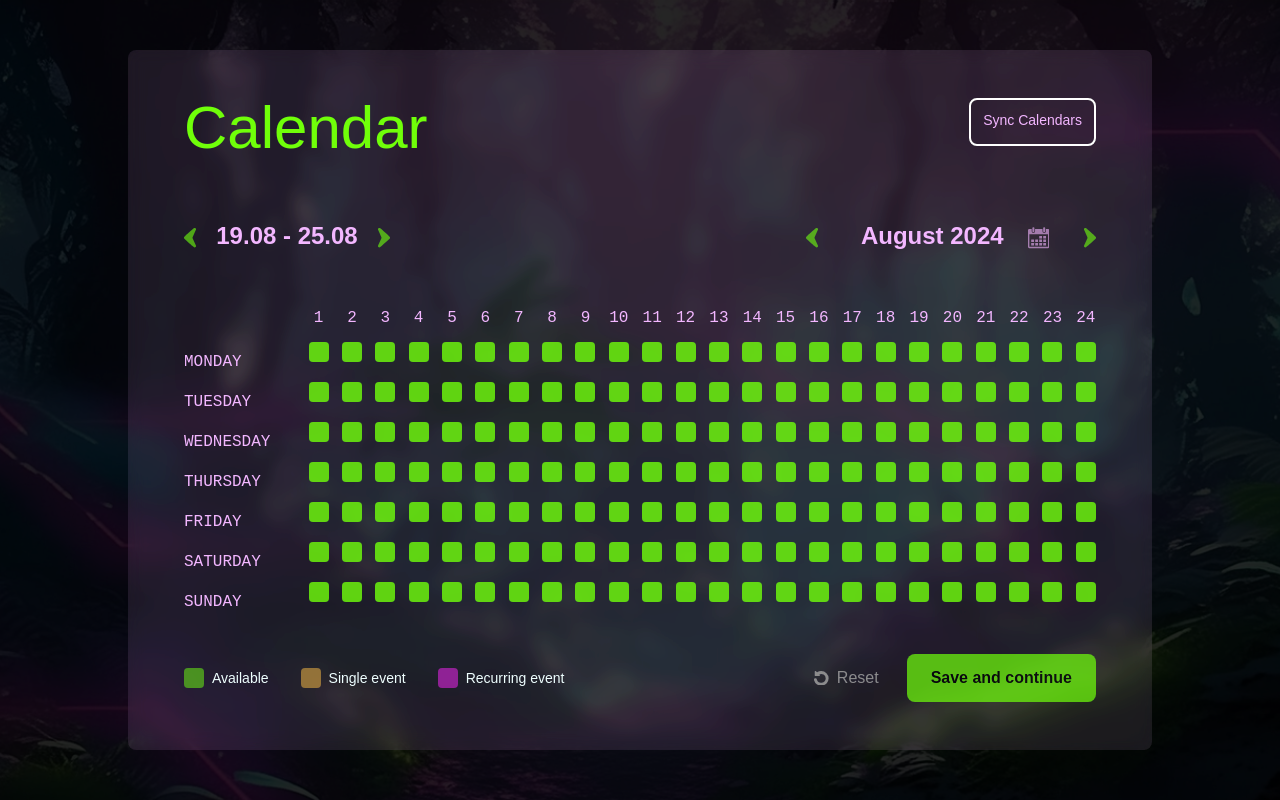
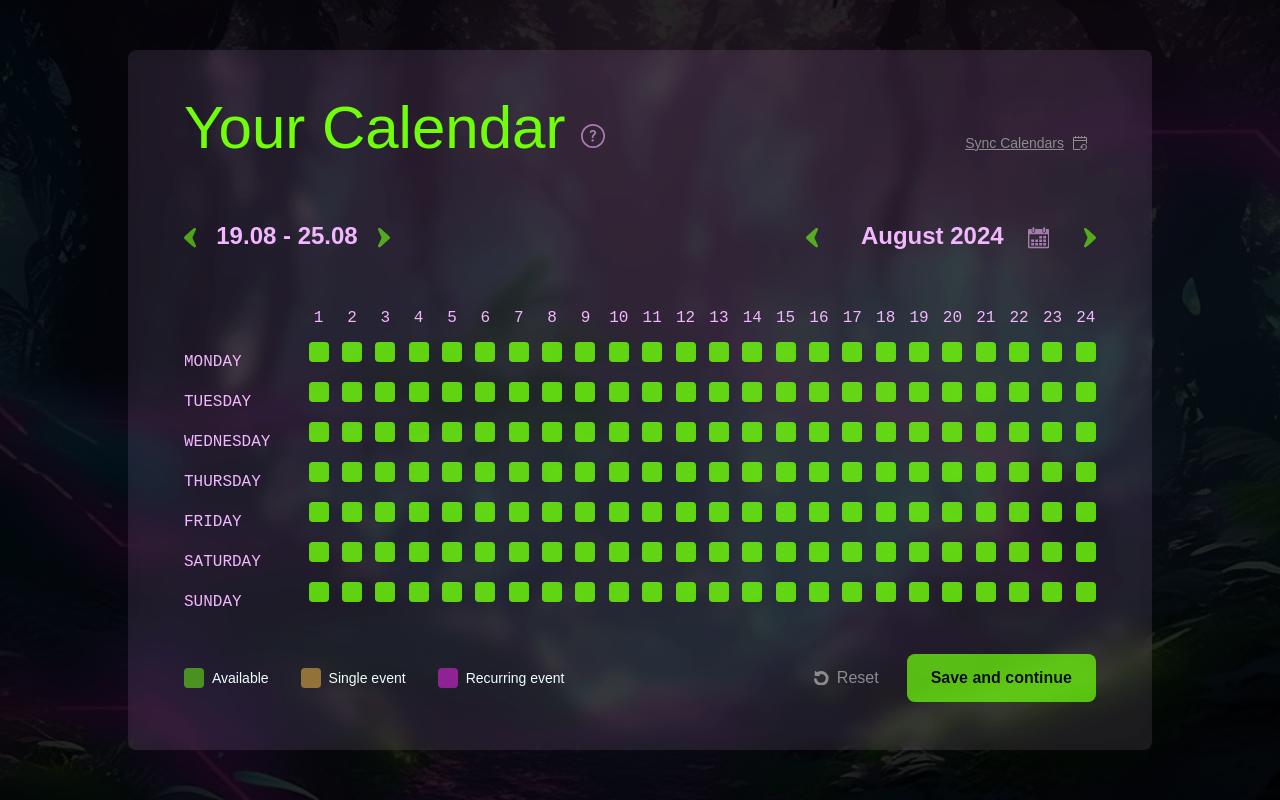
Before and after one commit to Visual-Riot/plaeen, a Next.js app: page /calendar in a window 1280 px wide. Built offline with nearby package versions, Linux system fonts and the light colour scheme; a web font is replaced by a local one.

Commit message:
restyled sync calendars button

```diff
--- a/src/app/(protected)/calendar/page.tsx
+++ b/src/app/(protected)/calendar/page.tsx
@@ -8,6 +8,8 @@ import ResetIcon from "@/components/icons/ResetIcon";
 import LeftArrow from "@/components/icons/LeftArrow";
 import RightArrow from "@/components/icons/RightArrow";
 import CalendarIcon from "@/components/icons/CalendarIcon";
+import HelpIcon from "@/components/icons/HelpIcon";
+import SyncCalendarsIcon from "@/components/icons/SyncCalendarsIcon";
 // import components and packages
 import PlayerCalendarWrapper from "@/components/calendar/PlayerCalendarWrapper";
 import CalendarDesktopWidget from "@/components/calendar/CalendarDesktopWidget";
@@ -123,19 +125,23 @@ export default function Page() {
       {/* frosted glass */}
       <div className="w-full lg:w-4/5 min-h-screen lg:min-h-4 bg-lightPurple bg-opacity-10 backdrop-filter backdrop-blur brightness-125 rounded-lg py-4 md:py-12 px-2 md:p-14">
         {/* HEADLINE ROW */}
-        <div className="flex justify-start md:justify-between">
-          <h1 className="pl-2 md:pl-0 text-7xl md:text-6xl text-green font-abolition text-center">
-            Calendar
-          </h1>
-          <div className="ml-4 md:ml-0 flex justify-center md:justify-end">
-            <OutlineButton
+        <div className="flex flex-col md:flex-row items-center md:items-baseline md:justify-between">
+          <div className="flex flex-row items-baseline gap-x-4">
+            <h1 className="pl-2 md:pl-0 text-7xl md:text-6xl text-green font-abolition text-center">
+              Your Calendar
+            </h1>
+            <button>
+              <HelpIcon className="w-6 h-6 fill-lightPurple opacity-60 hover:opacity-100 transform-all duration-300 ease-in-out" />
+            </button>
+          </div>
+          <div className="flex justify-center md:justify-end">
+            <TertiaryButton
               onClick={importHandleClick}
-              className="mt-4 md:mt-0 text-sm"
-              color="lightPurple"
-              hoverColor="neonGreen"
+              className="mt-6 md:mt-0 text-sm underline text-lightPurple"
             >
               Sync Calendars
-            </OutlineButton>
+              <SyncCalendarsIcon className="w-4 h-4 ml-2" />
+            </TertiaryButton>
           </div>
         </div>
 
--- a/src/components/buttons/TertiaryButton.tsx
+++ b/src/components/buttons/TertiaryButton.tsx
@@ -1,6 +1,5 @@
 import React from "react";
 
-// Define the prop types for the button
 type ButtonProps = {
   children: React.ReactNode;
   onClick: () => void;
@@ -9,7 +8,6 @@ type ButtonProps = {
   hoverColor?: string;
 };
 
-// Button component
 const TertiaryButton: React.FC<ButtonProps> = ({
   children,
   onClick,
@@ -17,11 +15,9 @@ const TertiaryButton: React.FC<ButtonProps> = ({
   color = "mediumGrey",
   hoverColor = "lightPurple",
 }) => {
-  const textColor = `text-${color}`;
-  const hoverTextColor = `hover:text-${hoverColor}`;
   return (
     <button
-      className={`btn ${textColor} ${hoverTextColor} py-1 px-2 inline-flex items-center justify-center ease-in-out duration-300 ${className}`}
+      className={`btn text-${color} hover:text-${hoverColor} hover:fill-${hoverColor} py-1 px-2 inline-flex items-center justify-center ease-in-out duration-300 ${className}`}
       onClick={onClick}
     >
       {children}
--- /dev/null
+++ b/src/components/icons/HelpIcon.tsx
@@ -0,0 +1,57 @@
+import React from "react";
+
+interface HelpIconProps {
+  className?: string;
+  width?: string;
+  height?: string;
+}
+
+const HelpIcon: React.FC<HelpIconProps> = ({
+  className,
+  width = "19.426",
+  height = "19.426",
+}) => (
+  <svg
+    id="BTN_Help"
+    xmlns="http://www.w3.org/2000/svg"
+    width={width}
+    height={height}
+    viewBox="0 0 19.426 19.426"
+    className={className}
+  >
+    <g id="Group_302" data-name="Group 302">
+      <g id="Group_301" data-name="Group 301">
+        <path
+          id="Path_205"
+          data-name="Path 205"
+          d="M9.713,0a9.713,9.713,0,1,0,9.713,9.713A9.707,9.707,0,0,0,9.713,0Zm0,18.07A8.358,8.358,0,1,1,18.07,9.713,8.367,8.367,0,0,1,9.713,18.07Z"
+          fill="#c292ff"
+        />
+      </g>
+    </g>
+    <g id="Group_304" data-name="Group 304" transform="translate(8.454 12.29)">
+      <g id="Group_303" data-name="Group 303">
+        <path
+          id="Path_206"
+          data-name="Path 206"
+          d="M223.787,323.924a.985.985,0,0,0,0,1.969.984.984,0,0,0,0-1.969Z"
+          transform="translate(-222.815 -323.924)"
+          fill="#c292ff"
+        />
+      </g>
+    </g>
+    <g id="Group_306" data-name="Group 306" transform="translate(7.073 4.836)">
+      <g id="Group_305" data-name="Group 305">
+        <path
+          id="Path_207"
+          data-name="Path 207"
+          d="M188.94,127.469c-1.726,0-2.519,1.023-2.519,1.713a.733.733,0,0,0,.767.729c.69,0,.409-.984,1.713-.984.639,0,1.151.281,1.151.869,0,.69-.716,1.087-1.138,1.445a2.34,2.34,0,0,0-.857,1.943c0,.665.179.857.7.857.626,0,.754-.281.754-.524a1.606,1.606,0,0,1,.716-1.6,3.273,3.273,0,0,0,1.432-2.34C191.663,128.377,190.576,127.469,188.94,127.469Z"
+          transform="translate(-186.421 -127.469)"
+          fill="#c292ff"
+        />
+      </g>
+    </g>
+  </svg>
+);
+
+export default HelpIcon;
--- /dev/null
+++ b/src/components/icons/SyncCalendarsIcon.tsx
@@ -0,0 +1,22 @@
+import React from "react";
+
+interface HelpIconProps {
+  className?: string;
+}
+
+const HelpIcon: React.FC<HelpIconProps> = ({ className }) => (
+  <svg
+    xmlns="http://www.w3.org/2000/svg"
+    viewBox="0 0 32 32"
+    id="fi_10997321"
+    className={className}
+    color="currentColor"
+  >
+    <g id="Layer_19" data-name="Layer 19" fill="currentColor">
+      <path d="M24,18a6,6,0,0,0-6,5.61l-.31-.32a1,1,0,0,0-1.42,1.42l2,2a1,1,0,0,0,1.42,0l2-2a1,1,0,0,0-1.42-1.42l-.24.25a4,4,0,0,1,7.46-1.45A3.85,3.85,0,0,1,28,24a4,4,0,0,1-4,4,3.85,3.85,0,0,1-1.91-.49,1,1,0,1,0-1,1.76A6,6,0,1,0,24,18Z"></path>
+      <path d="M28,4H26V3a1,1,0,0,0-2,0V4H20V3a1,1,0,0,0-2,0V4H14V3a1,1,0,0,0-2,0V4H8V3A1,1,0,0,0,6,3V4H4A2,2,0,0,0,2,6V28a2,2,0,0,0,2,2H16.52a1,1,0,0,0,0-2H4V12H28v4.52a1,1,0,0,0,2,0V6A2,2,0,0,0,28,4ZM4,10V6H6A1,1,0,0,0,8,6h4a1,1,0,0,0,2,0h4a1,1,0,0,0,2,0h4a1,1,0,0,0,2,0h2v4Z"></path>
+    </g>
+  </svg>
+);
+
+export default HelpIcon;
```
